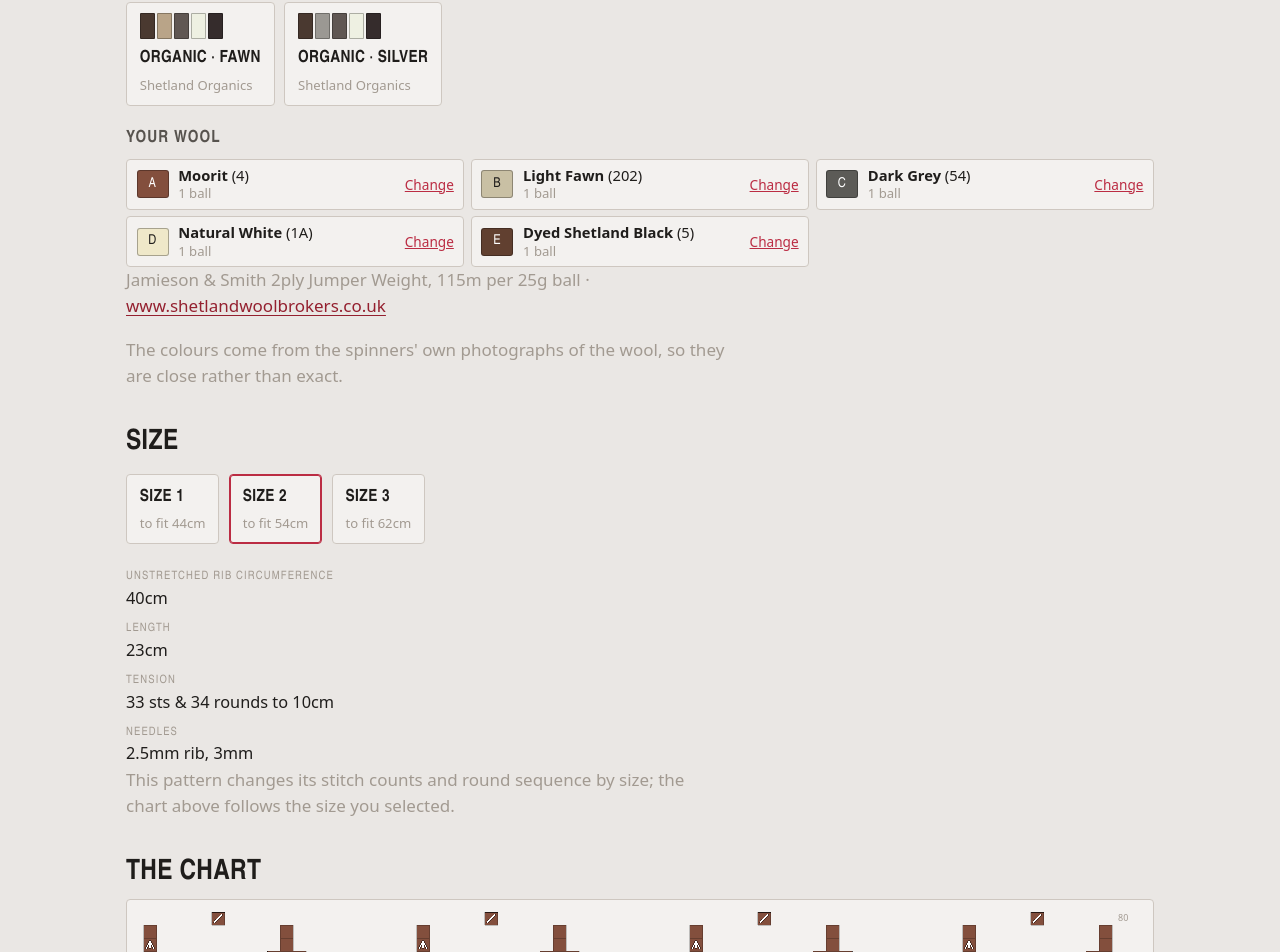
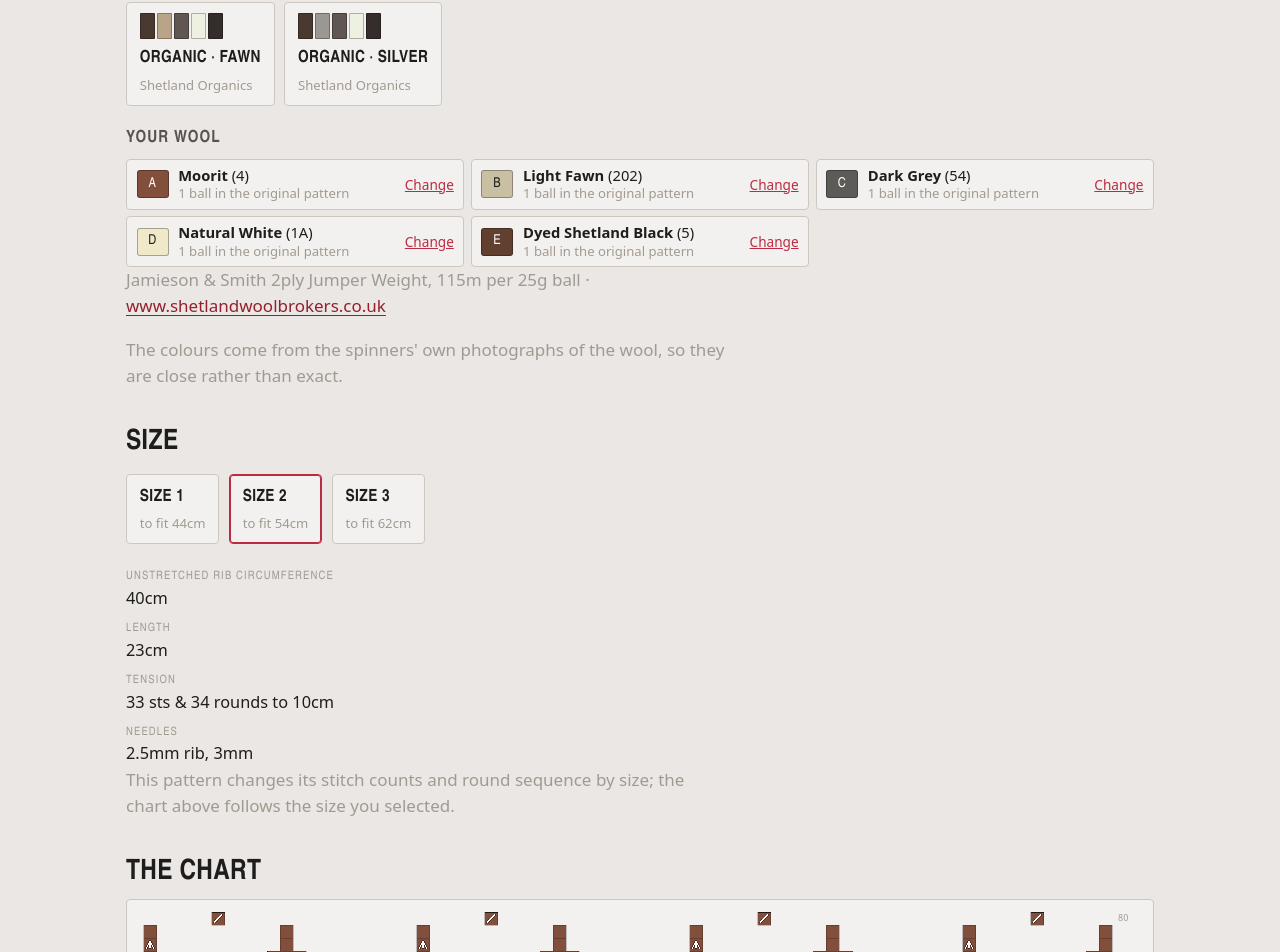
Before and after one commit to lox352/wool-week, a React (Vite) app: page /#/hat/sww14-shwook-hat in a window 1280 px wide. Shown: the part 941-1893 px from the top of the page. Built offline with nearby package versions, Linux system fonts and the light colour scheme.

Commit message:
Avoid misleading ball quantities for custom yarn substitutions

```diff
--- a/src/components/WoolList.tsx
+++ b/src/components/WoolList.tsx
@@ -66,7 +66,9 @@ const WoolList: React.FC<WoolListProps> = ({
                 <strong>{ball.yarn.name}</strong>
                 {ball.yarn.code ? ` (${ball.yarn.code})` : ""}
                 <span className="quiet wool-row-count">
-                  {ball.balls} ball{ball.balls === 1 ? "" : "s"}
+                  {ball.slots.some(slot => overrides[slot])
+                    ? "Substituted yarn · quantity not calculated"
+                    : `${ball.balls} ball${ball.balls === 1 ? "" : "s"} in the original pattern`}
                   {overrides[ball.slots[0]] ? " · yours" : ""}
                   {ball.yarn.approximate ? " · colour approximate" : ""}
                 </span>
@@ -79,6 +81,8 @@ const WoolList: React.FC<WoolListProps> = ({
 
       {yours && (
         <p className="wool-list-restore">
+          Original ball counts do not transfer to substituted wool. Check yarn weight,
+          metres per ball and your swatch; combining colours also combines their yarn requirements.{" "}
           <Button variant="quiet" onClick={onRestoreAll}>
             Back to {colourway.name} throughout
           </Button>
```
Also changed, not shown: 1 other file (tests, documents, lock files or other folders).
